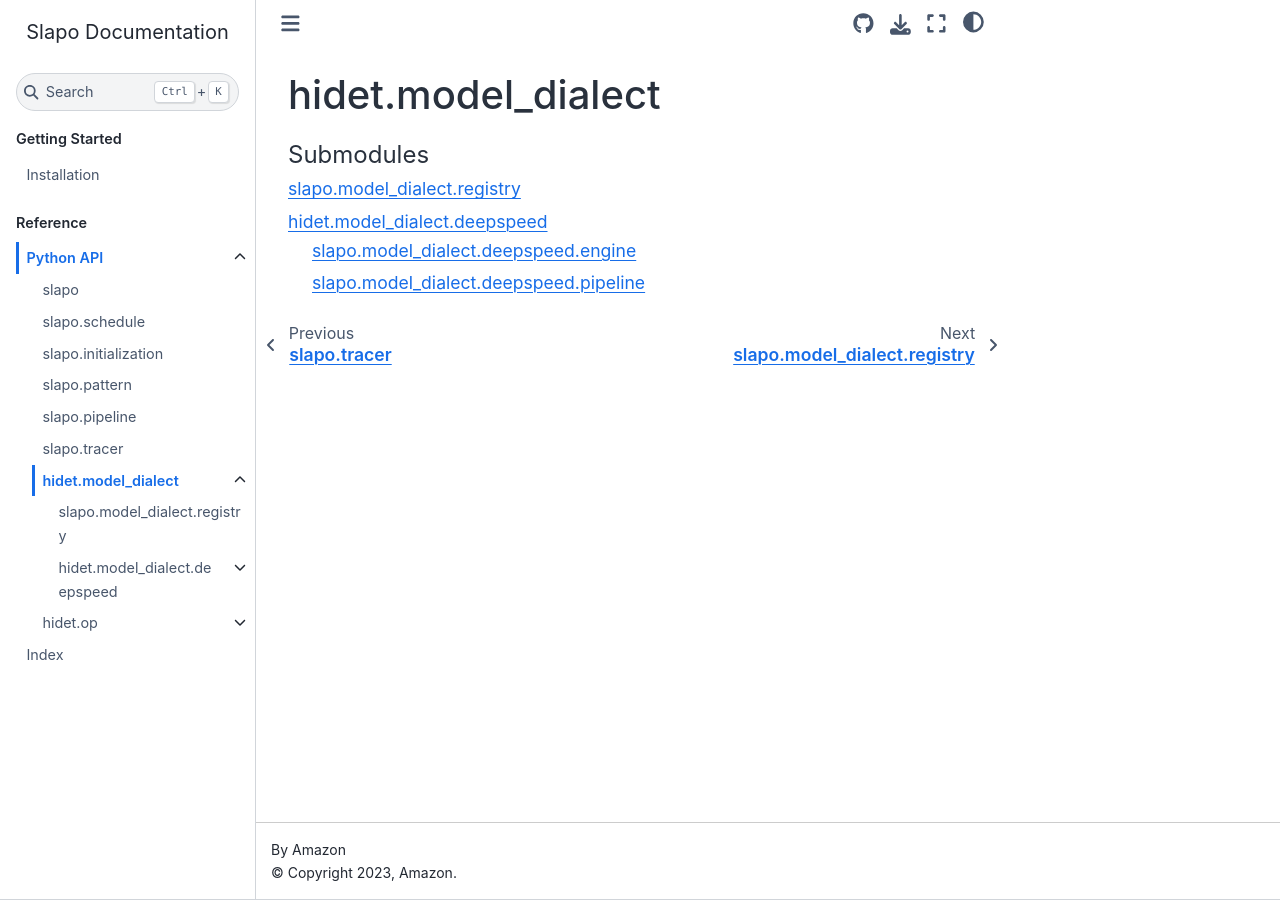
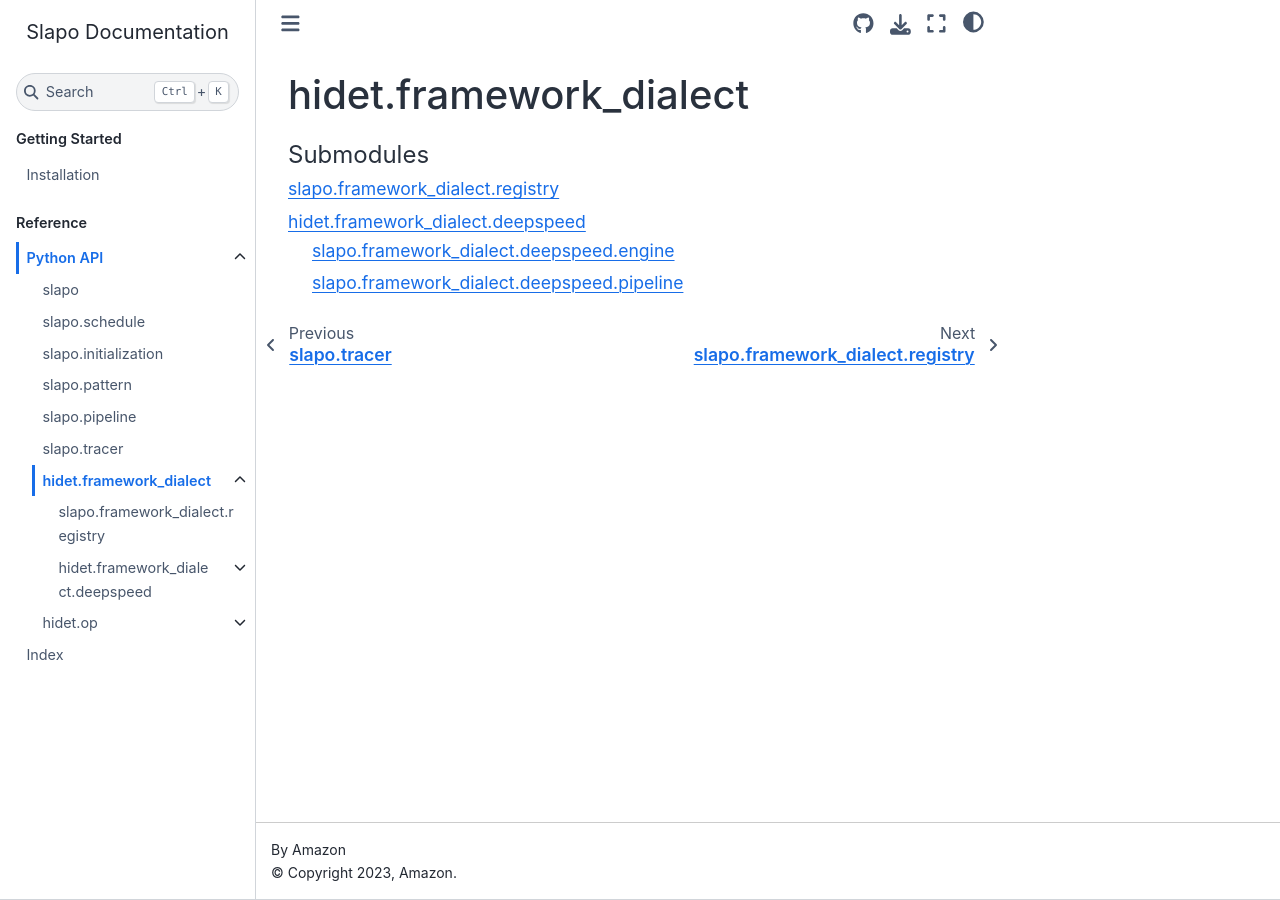
Before and after one commit to awslabs/slapo, a Sphinx documentation site: the page built from docs/source/python_api/framework_dialect/index.rst, in a window 1280 px wide. Built offline with Sphinx 7.4.7 and the Sphinx Book theme 1.1.4, drawn with Linux system fonts in a browser that asks for light colours; pages that are not in the unit, such as notebooks, are missing from menus.

Commit message:
[docs] Change model_dialect to framework_dialect

```diff
--- /dev/null
+++ b/docs/source/python_api/framework_dialect/deepspeed/engine.rst
@@ -0,0 +1,6 @@
+slapo.framework_dialect.deepspeed.engine
+------------------------------------
+
+.. automodule:: slapo.framework_dialect.deepspeed.engine
+  :members:
+  :autosummary:
--- a/docs/source/python_api/model_dialect/deepspeed/index.rst
+++ b/docs/source/python_api/framework_dialect/deepspeed/index.rst
@@ -1,4 +1,4 @@
-hidet.model_dialect.deepspeed
+hidet.framework_dialect.deepspeed
 =============================
 
 .. toctree::
--- /dev/null
+++ b/docs/source/python_api/framework_dialect/deepspeed/pipeline.rst
@@ -0,0 +1,6 @@
+slapo.framework_dialect.deepspeed.pipeline
+--------------------------------------
+
+.. automodule:: slapo.framework_dialect.deepspeed.pipeline
+  :members:
+  :autosummary:
--- a/docs/source/python_api/model_dialect/index.rst
+++ b/docs/source/python_api/framework_dialect/index.rst
@@ -1,4 +1,4 @@
-hidet.model_dialect
+hidet.framework_dialect
 ===================
 
 .. toctree::
--- /dev/null
+++ b/docs/source/python_api/framework_dialect/registry.rst
@@ -0,0 +1,6 @@
+slapo.framework_dialect.registry
+----------------------------
+
+.. automodule:: slapo.framework_dialect.registry
+  :members:
+  :autosummary:
--- a/docs/source/python_api/index.rst
+++ b/docs/source/python_api/index.rst
@@ -11,5 +11,5 @@ Python API
    pattern
    pipeline
    tracer
-   model_dialect/index
+   framework_dialect/index
    op/index
--- a/docs/source/python_api/model_dialect/deepspeed/engine.rst
+++ /dev/null
@@ -1,6 +0,0 @@
-slapo.model_dialect.deepspeed.engine
-------------------------------------
-
-.. automodule:: slapo.model_dialect.deepspeed.engine
-  :members:
-  :autosummary:
--- a/docs/source/python_api/model_dialect/deepspeed/pipeline.rst
+++ /dev/null
@@ -1,6 +0,0 @@
-slapo.model_dialect.deepspeed.pipeline
---------------------------------------
-
-.. automodule:: slapo.model_dialect.deepspeed.pipeline
-  :members:
-  :autosummary:
--- a/docs/source/python_api/model_dialect/registry.rst
+++ /dev/null
@@ -1,6 +0,0 @@
-slapo.model_dialect.registry
-----------------------------
-
-.. automodule:: slapo.model_dialect.registry
-  :members:
-  :autosummary:
```
